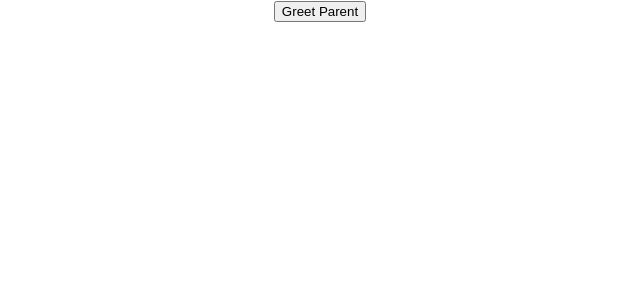
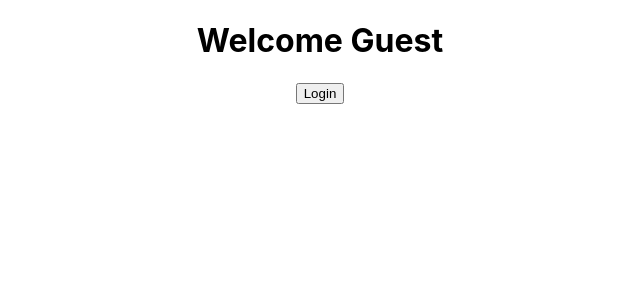
Before and after one commit to Bharath-KV/hello-world, a React (Create React App) app: page / in a window 1280 px wide. Shown: the top 300 px of the page, without its empty margins (320-960 px from the left). Built offline with nearby package versions, Linux system fonts and the light colour scheme.

Commit message:
conditional statements + short circuit syntax

```diff
--- a/src/App.js
+++ b/src/App.js
@@ -7,6 +7,7 @@ import Hello from './components/Hello'
 import Message from './components/Message';
 import Counter from './components/Counter';
 import ParentComponent from './components/ParentComponent';
+import UserGreeting from './components/UserGreeting';
 
 function App() {
   return (
@@ -18,7 +19,8 @@ function App() {
       </Hello> */}
       {/* <Message />
       <Counter addValue='2' /> */}
-      <ParentComponent />
+      {/* <ParentComponent /> */}
+      <UserGreeting />
     </div>
   );
 }
--- /dev/null
+++ b/src/components/UserGreeting.js
@@ -0,0 +1,46 @@
+import React, { Component } from 'react'
+
+class UserGreeting extends Component {
+
+    constructor(props) {
+        super(props)
+
+        this.state = {
+            isLoggedIn: false,
+            btnName: 'Login'
+        }
+
+        this.loginLogout = this.loginLogout.bind(this)
+    }
+
+    loginLogout() {
+        let { isLoggedIn, btnName } = this.state
+        isLoggedIn = !isLoggedIn
+        btnName = isLoggedIn ? 'Logout' : 'Login'
+        this.setState({
+            isLoggedIn: isLoggedIn,
+            btnName: btnName
+        })
+    }
+
+    render() {
+        const { isLoggedIn, btnName } = this.state
+        let element = <h1>Welcome Guest</h1>
+
+        if (isLoggedIn)
+            element = <h1>Welcome Bharath</h1>
+
+        return (
+            <div>
+                {element}
+                <button onClick={this.loginLogout}>{btnName}</button>
+            </div>
+
+        )
+
+        // return isLoggedIn && <div>Welcome, Bharath</div> // short circuit syntax
+
+    }
+}
+
+export default UserGreeting
```
